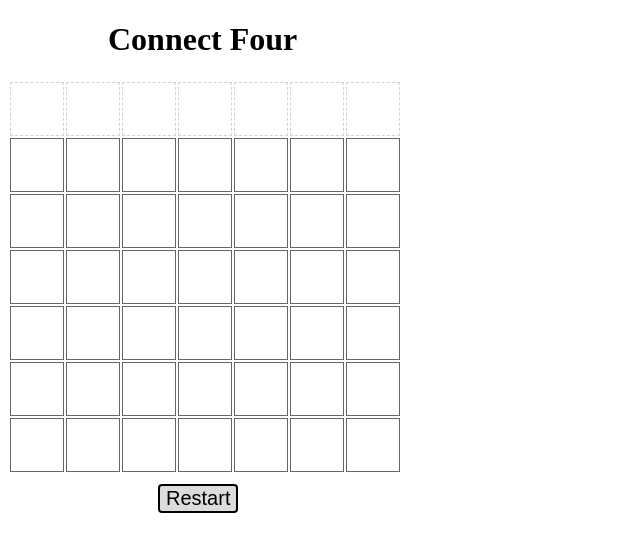
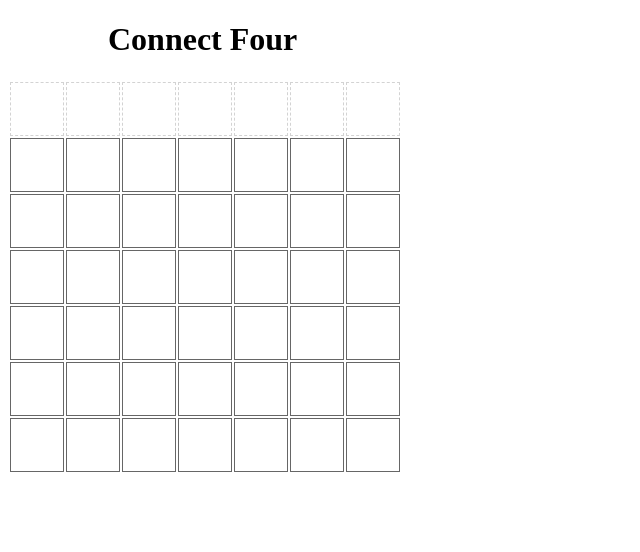
Before and after one commit to RamonaWu/connect_four_project, a plain HTML site: page index.html in a window 1280 px wide. Shown: the whole page, without its empty margins (0-640 px from the left). Drawn offline with Linux system fonts and the light colour scheme.

Commit message:
modified index.html

```diff
--- a/index.html
+++ b/index.html
@@ -10,9 +10,6 @@
     <table id="board">
 
     </table>
-
-    <button id="reset">Restart</button>
-
   </div>
 
 <script src="connect4.js"></script>
```
